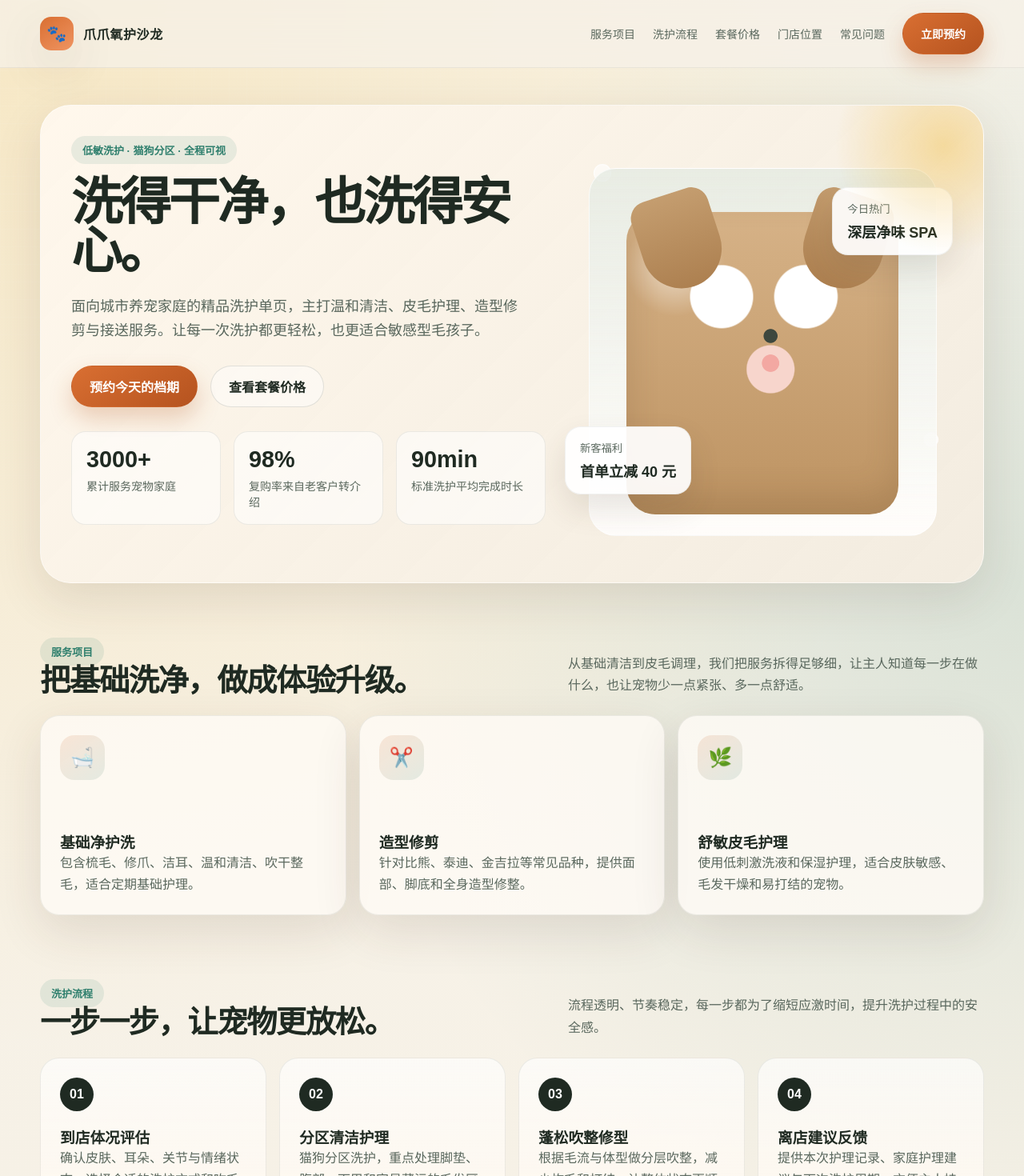
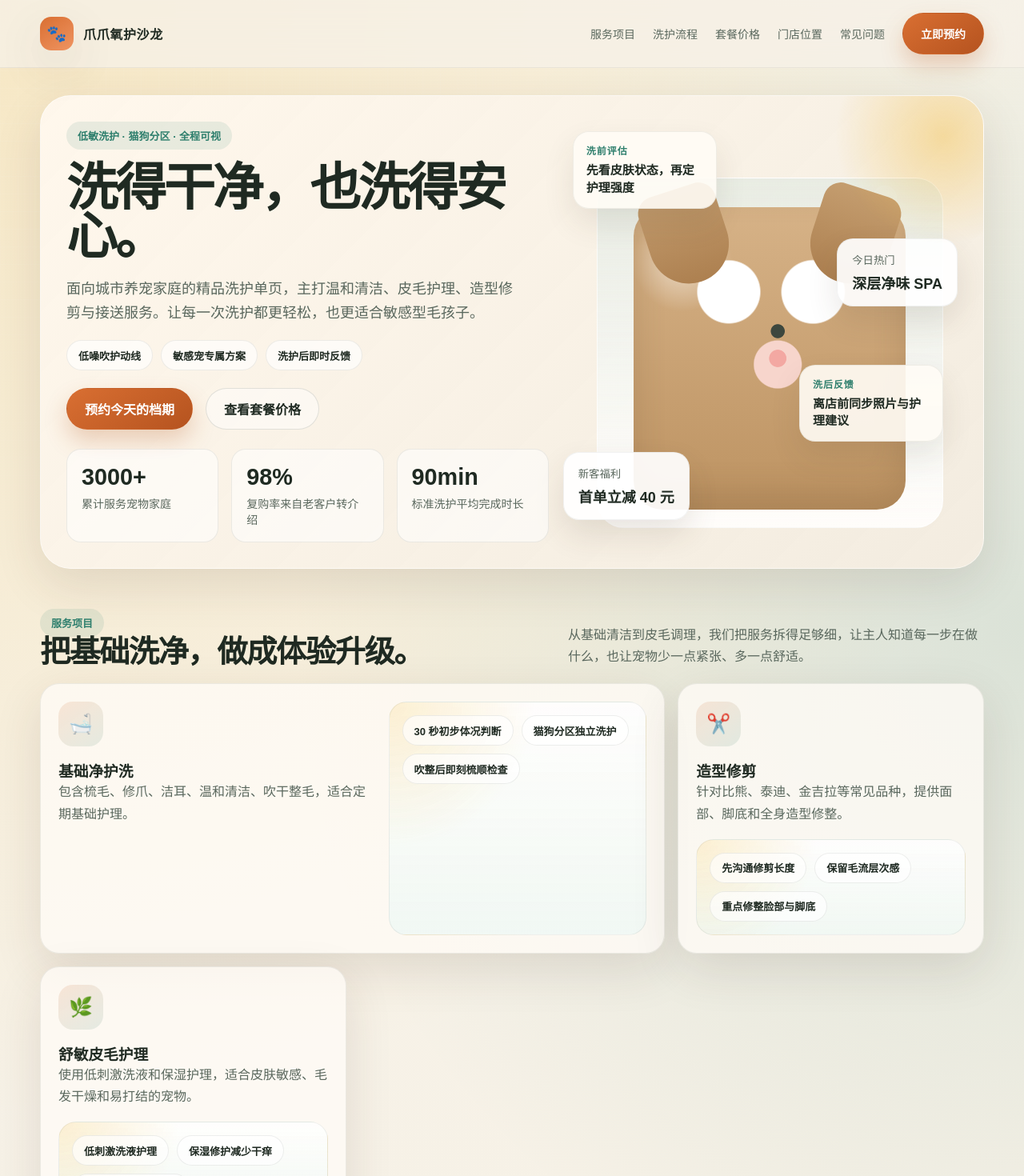
Before and after one commit to Mengsha0426/pet_care, a Next.js app: page / in a window 1280 px wide. Shown: the top 1470 px of the page at 80% size. Built offline with nearby package versions, Linux system fonts and the light colour scheme.

Commit message:
优化服务项目图文布局

```diff
--- a/app/globals.css
+++ b/app/globals.css
@@ -143,7 +143,7 @@ p {
 }
 
 .hero {
-  padding: 46px 0 28px;
+  padding: 34px 0 20px;
 }
 
 .hero-card {
@@ -151,8 +151,8 @@ p {
   position: relative;
   display: grid;
   grid-template-columns: 1.1fr 0.9fr;
-  gap: 24px;
-  padding: 38px;
+  gap: 18px;
+  padding: 32px;
   border-radius: 38px;
   background:
     linear-gradient(135deg, rgba(255, 247, 235, 0.95), rgba(241, 233, 219, 0.86)),
@@ -197,11 +197,33 @@ p {
 }
 
 .hero-copy p {
-  margin-top: 22px;
+  margin-top: 18px;
   max-width: 560px;
   font-size: 18px;
   line-height: 1.7;
   color: var(--muted);
+}
+
+.hero-points {
+  display: flex;
+  flex-wrap: wrap;
+  gap: 10px;
+  margin-top: 18px;
+}
+
+.hero-points span,
+.service-media span,
+.review-tags span {
+  display: inline-flex;
+  align-items: center;
+  min-height: 38px;
+  padding: 0 14px;
+  border-radius: 999px;
+  background: rgba(255, 255, 255, 0.65);
+  border: 1px solid rgba(31, 42, 34, 0.08);
+  color: var(--ink);
+  font-size: 13px;
+  font-weight: 700;
 }
 
 .hero-actions,
@@ -220,13 +242,13 @@ p {
 }
 
 .hero-actions {
-  margin-top: 28px;
+  margin-top: 22px;
   display: flex;
   flex-wrap: wrap;
 }
 
 .hero-metrics {
-  margin-top: 30px;
+  margin-top: 24px;
   grid-template-columns: repeat(3, minmax(0, 1fr));
 }
 
@@ -250,7 +272,7 @@ p {
 
 .hero-visual {
   position: relative;
-  min-height: 520px;
+  min-height: 460px;
 }
 
 .bubble,
@@ -260,9 +282,9 @@ p {
 }
 
 .pet-figure {
-  inset: 40px 20px 20px 30px;
+  inset: 70px 18px 18px 42px;
   border-radius: 34px;
-  padding: 26px;
+  padding: 22px;
   background:
     linear-gradient(180deg, rgba(47, 127, 109, 0.1), rgba(255, 255, 255, 0.7)),
     var(--paper);
@@ -359,16 +381,53 @@ p {
 
 .card-left {
   left: 0;
-  bottom: 72px;
+  bottom: 28px;
 }
 
 .card-right {
-  top: 64px;
+  top: 146px;
   right: 0;
 }
 
+.visual-note {
+  position: absolute;
+  z-index: 1;
+  max-width: 180px;
+  padding: 14px 16px;
+  border-radius: 20px;
+  background: rgba(255, 252, 246, 0.9);
+  border: 1px solid rgba(31, 42, 34, 0.07);
+  box-shadow: 0 18px 38px rgba(72, 61, 39, 0.1);
+}
+
+.visual-note span,
+.review-kicker {
+  display: block;
+  margin-bottom: 6px;
+  font-size: 12px;
+  font-weight: 700;
+  letter-spacing: 0.08em;
+  text-transform: uppercase;
+  color: var(--accent);
+}
+
+.visual-note strong {
+  font-size: 15px;
+  line-height: 1.45;
+}
+
+.visual-note-top {
+  top: 12px;
+  left: 12px;
+}
+
+.visual-note-bottom {
+  right: 18px;
+  bottom: 126px;
+}
+
 .section {
-  padding: 40px 0;
+  padding: 30px 0;
 }
 
 .section-head {
@@ -376,7 +435,7 @@ p {
   align-items: flex-end;
   justify-content: space-between;
   gap: 24px;
-  margin-bottom: 24px;
+  margin-bottom: 20px;
 }
 
 .section-head h2 {
@@ -394,9 +453,12 @@ p {
 .service-grid,
 .pricing-grid,
 .location-layout,
-.review-grid,
 .faq-grid {
   grid-template-columns: repeat(3, minmax(0, 1fr));
+}
+
+.service-grid {
+  align-items: stretch;
 }
 
 .location-layout {
@@ -476,7 +538,7 @@ p {
 }
 
 .panel {
-  padding: 24px;
+  padding: 22px;
   border-radius: var(--radius-lg);
   background: rgba(255, 252, 247, 0.78);
   border: 1px solid rgba(31, 42, 34, 0.08);
@@ -484,10 +546,21 @@ p {
 }
 
 .service-card {
-  min-height: 250px;
-  display: flex;
-  flex-direction: column;
-  justify-content: space-between;
+  min-height: 220px;
+  display: grid;
+  gap: 18px;
+}
+
+.service-card-featured {
+  grid-column: span 2;
+  grid-template-columns: minmax(0, 1.1fr) minmax(220px, 0.9fr);
+  align-items: stretch;
+}
+
+.service-copy {
+  display: grid;
+  gap: 16px;
+  align-content: start;
 }
 
 .service-card .icon {
@@ -498,6 +571,19 @@ p {
   border-radius: 18px;
   font-size: 24px;
   background: linear-gradient(145deg, rgba(217, 111, 50, 0.14), rgba(47, 127, 109, 0.12));
+}
+
+.service-media {
+  display: flex;
+  flex-wrap: wrap;
+  align-content: flex-start;
+  gap: 10px;
+  padding: 16px;
+  border-radius: 22px;
+  background:
+    radial-gradient(circle at top left, rgba(242, 191, 73, 0.24), transparent 42%),
+    linear-gradient(180deg, rgba(255, 255, 255, 0.78), rgba(239, 247, 243, 0.88));
+  border: 1px solid rgba(31, 42, 34, 0.07);
 }
 
 .service-card p,
@@ -561,8 +647,41 @@ p {
   padding-left: 18px;
 }
 
+.reviews-layout {
+  display: grid;
+  grid-template-columns: 0.9fr 1.1fr;
+  gap: 18px;
+}
+
+.review-grid {
+  display: grid;
+  grid-template-columns: repeat(2, minmax(0, 1fr));
+  gap: 16px;
+}
+
+.review-summary {
+  display: grid;
+  align-content: start;
+  gap: 14px;
+  background:
+    radial-gradient(circle at top left, rgba(242, 191, 73, 0.22), transparent 38%),
+    linear-gradient(180deg, rgba(255, 250, 243, 0.94), rgba(245, 237, 223, 0.92));
+}
+
+.review-summary strong {
+  font-size: clamp(2.6rem, 4vw, 4rem);
+  line-height: 0.9;
+  letter-spacing: -0.06em;
+}
+
+.review-tags {
+  display: flex;
+  flex-wrap: wrap;
+  gap: 10px;
+}
+
 .review {
-  min-height: 230px;
+  min-height: 0;
 }
 
 .review strong {
@@ -575,14 +694,14 @@ p {
 }
 
 .cta {
-  padding: 18px 0 60px;
+  padding: 14px 0 46px;
 }
 
 .cta-box {
   display: grid;
   grid-template-columns: minmax(0, 1.2fr) minmax(320px, 0.8fr);
-  gap: 24px;
-  padding: 32px;
+  gap: 18px;
+  padding: 26px;
   border-radius: 34px;
   background: linear-gradient(135deg, #245648, #2f7f6d 50%, #3b947f 100%);
   color: white;
@@ -742,8 +861,10 @@ footer {
   .hero-card,
   .cta-box,
   .service-grid,
+  .service-card-featured,
   .pricing-grid,
   .location-layout,
+  .reviews-layout,
   .review-grid,
   .faq-grid,
   .steps,
@@ -752,7 +873,7 @@ footer {
   }
 
   .hero-visual {
-    min-height: 420px;
+    min-height: 390px;
   }
 
   .hero-metrics {
@@ -792,16 +913,25 @@ footer {
   }
 
   .pet-figure {
-    inset: 34px 10px 10px;
+    inset: 56px 10px 10px;
     padding: 16px;
   }
 
   .card-right {
-    top: 24px;
+    top: 96px;
   }
 
   .card-left {
     bottom: 24px;
+  }
+
+  .visual-note {
+    max-width: 160px;
+    padding: 12px 14px;
+  }
+
+  .visual-note-bottom {
+    bottom: 106px;
   }
 
   .cta-box {
--- a/components/sections/HeroSection.tsx
+++ b/components/sections/HeroSection.tsx
@@ -5,6 +5,8 @@ const metrics = [
   { value: "98%", label: "复购率来自老客户转介绍" },
   { value: "90min", label: "标准洗护平均完成时长" },
 ];
+
+const highlights = ["低噪吹护动线", "敏感宠专属方案", "洗护后即时反馈"];
 
 export function HeroSection() {
   return (
@@ -16,6 +18,11 @@ export function HeroSection() {
           <p>
             面向城市养宠家庭的精品洗护单页，主打温和清洁、皮毛护理、造型修剪与接送服务。让每一次洗护都更轻松，也更适合敏感型毛孩子。
           </p>
+          <div className="hero-points">
+            {highlights.map((item) => (
+              <span key={item}>{item}</span>
+            ))}
+          </div>
           <div className="hero-actions">
             <a className="button button-primary" href="#booking">
               预约今天的档期
@@ -40,6 +47,14 @@ export function HeroSection() {
           <div className="pet-figure">
             <div className="pet-shape"></div>
           </div>
+          <div className="visual-note visual-note-top">
+            <span>洗前评估</span>
+            <strong>先看皮肤状态，再定护理强度</strong>
+          </div>
+          <div className="visual-note visual-note-bottom">
+            <span>洗后反馈</span>
+            <strong>离店前同步照片与护理建议</strong>
+          </div>
           <div className="card card-right">
             <small>今日热门</small>
             <strong>深层净味 SPA</strong>
--- a/components/sections/ReviewsSection.tsx
+++ b/components/sections/ReviewsSection.tsx
@@ -25,6 +25,17 @@ export function ReviewsSection() {
         </div>
         <p>这里放的是可直接替换的示例文案，后续你可以换成门店自己的真实评价截图或短句。</p>
       </Reveal>
+      <div className="reviews-layout">
+        <Reveal as="aside" className="panel review-summary">
+          <span className="review-kicker">口碑概览</span>
+          <strong>4.9 / 5.0</strong>
+          <p>多数评价集中在“安抚细致、吹护不赶、沟通明确”。这类信息比单纯堆字更容易建立信任。</p>
+          <div className="review-tags">
+            <span>耐心安抚</span>
+            <span>修型前确认</span>
+            <span>接送省心</span>
+          </div>
+        </Reveal>
         <div className="review-grid">
           {reviews.map((review) => (
             <Reveal key={review.author} as="article" className="panel review">
@@ -33,6 +44,7 @@ export function ReviewsSection() {
             </Reveal>
           ))}
         </div>
+      </div>
     </section>
   );
 }
--- a/components/sections/ServicesSection.tsx
+++ b/components/sections/ServicesSection.tsx
@@ -5,16 +5,19 @@ const services = [
     icon: "🛁",
     title: "基础净护洗",
     description: "包含梳毛、修爪、洁耳、温和清洁、吹干整毛，适合定期基础护理。",
+    details: ["30 秒初步体况判断", "猫狗分区独立洗护", "吹整后即刻梳顺检查"],
   },
   {
     icon: "✂️",
     title: "造型修剪",
     description: "针对比熊、泰迪、金吉拉等常见品种，提供面部、脚底和全身造型修整。",
+    details: ["先沟通修剪长度", "保留毛流层次感", "重点修整脸部与脚底"],
   },
   {
     icon: "🌿",
     title: "舒敏皮毛护理",
     description: "使用低刺激洗液和保湿护理，适合皮肤敏感、毛发干燥和易打结的宠物。",
+    details: ["低刺激洗液护理", "保湿修护减少干痒", "适合换季与脆弱皮肤"],
   },
 ];
 
@@ -31,12 +34,23 @@ export function ServicesSection() {
         </p>
       </Reveal>
       <div className="service-grid">
-        {services.map((service) => (
-          <Reveal key={service.title} as="article" className="panel service-card">
-            <div className="icon">{service.icon}</div>
-            <div>
-              <h3>{service.title}</h3>
-              <p>{service.description}</p>
+        {services.map((service, index) => (
+          <Reveal
+            key={service.title}
+            as="article"
+            className={index === 0 ? "panel service-card service-card-featured" : "panel service-card"}
+          >
+            <div className="service-copy">
+              <div className="icon">{service.icon}</div>
+              <div>
+                <h3>{service.title}</h3>
+                <p>{service.description}</p>
+              </div>
+            </div>
+            <div className="service-media">
+              {service.details.map((detail) => (
+                <span key={detail}>{detail}</span>
+              ))}
             </div>
           </Reveal>
         ))}
```
Lines whose indentation alone changed are shown as unchanged.
